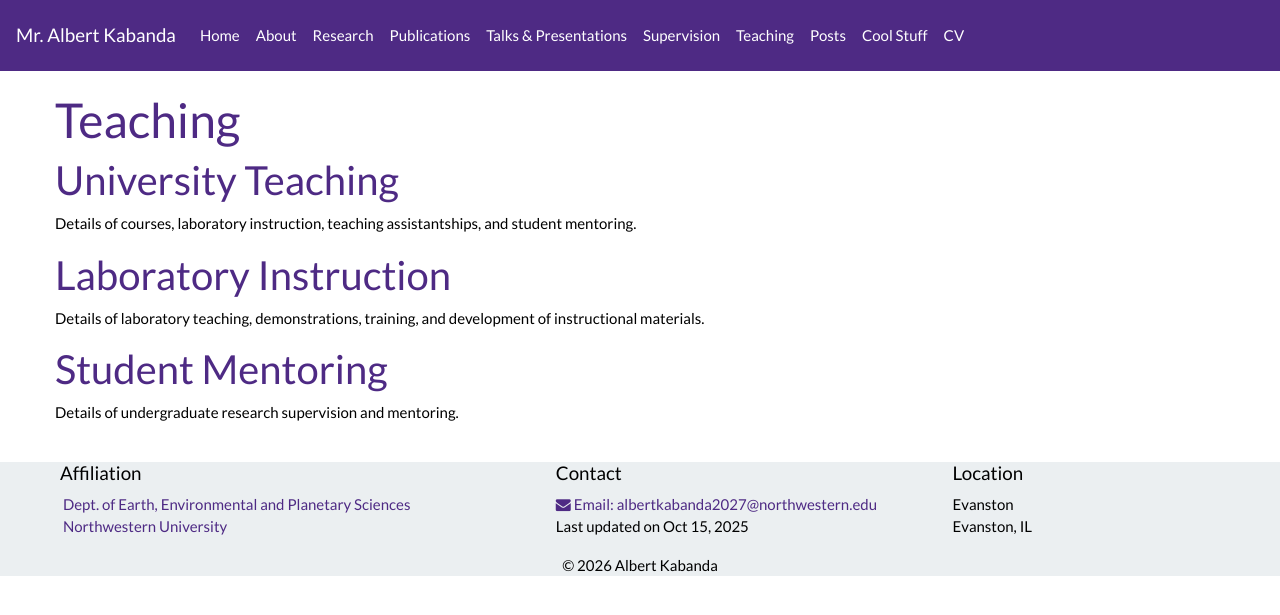
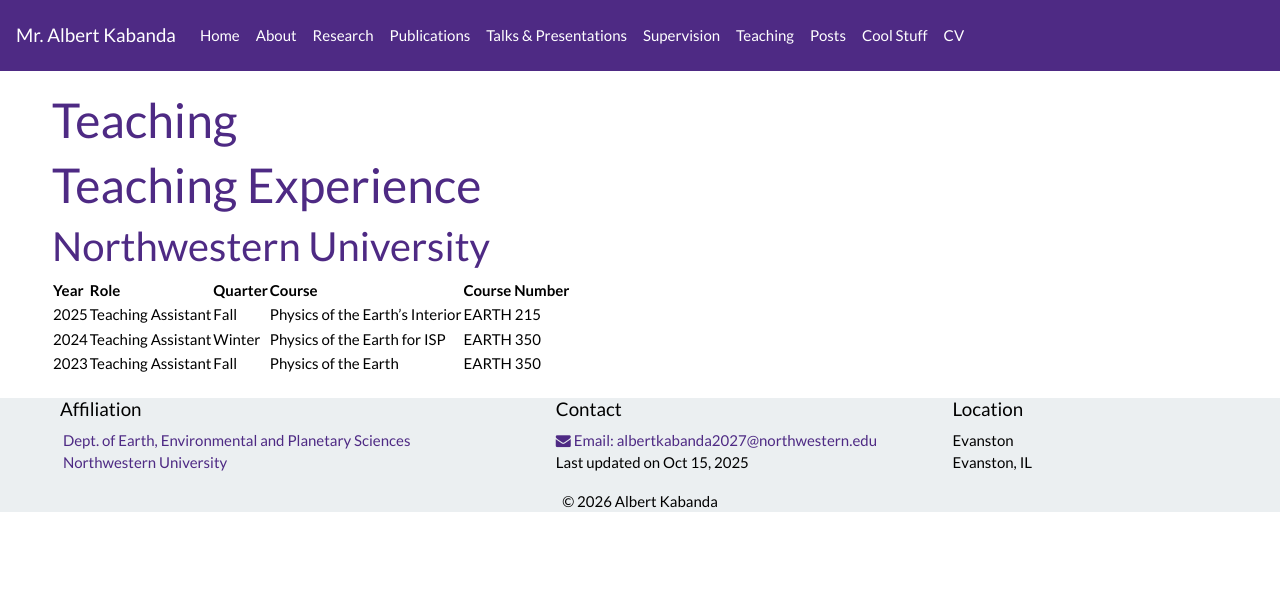
Before and after one commit to albertkabanda/albertkabanda.github.io, a Jekyll site: the page built from _pages/teaching.md, in a window 1280 px wide. Shown: the top 615 px of the page. Built offline with Jekyll 4.4.1, drawn with Linux system fonts in a browser that asks for light colours; nearby versions of some CDN libraries; a style sheet for code colours, icons or effects is not loaded.

Commit message:
Update teaching.md

```diff
--- a/_pages/teaching.md
+++ b/_pages/teaching.md
@@ -1,20 +1,15 @@
 ---
+layout: page
 title: Teaching
-layout: gridlay
-sitemap: false
-permalink: /Teaching/
+permalink: /teaching/
 ---
 
-# Teaching
+# Teaching Experience
 
-## University Teaching
+## Northwestern University
 
-Details of courses, laboratory instruction, teaching assistantships, and student mentoring.
-
-## Laboratory Instruction
-
-Details of laboratory teaching, demonstrations, training, and development of instructional materials.
-
-## Student Mentoring
-
-Details of undergraduate research supervision and mentoring.
+| Year | Role | Quarter | Course | Course Number |
+|---|---|---|---|---|
+| 2025 | Teaching Assistant | Fall | Physics of the Earth's Interior | EARTH 215 |
+| 2024 | Teaching Assistant | Winter | Physics of the Earth for ISP | EARTH 350 |
+| 2023 | Teaching Assistant | Fall | Physics of the Earth | EARTH 350 |
```
